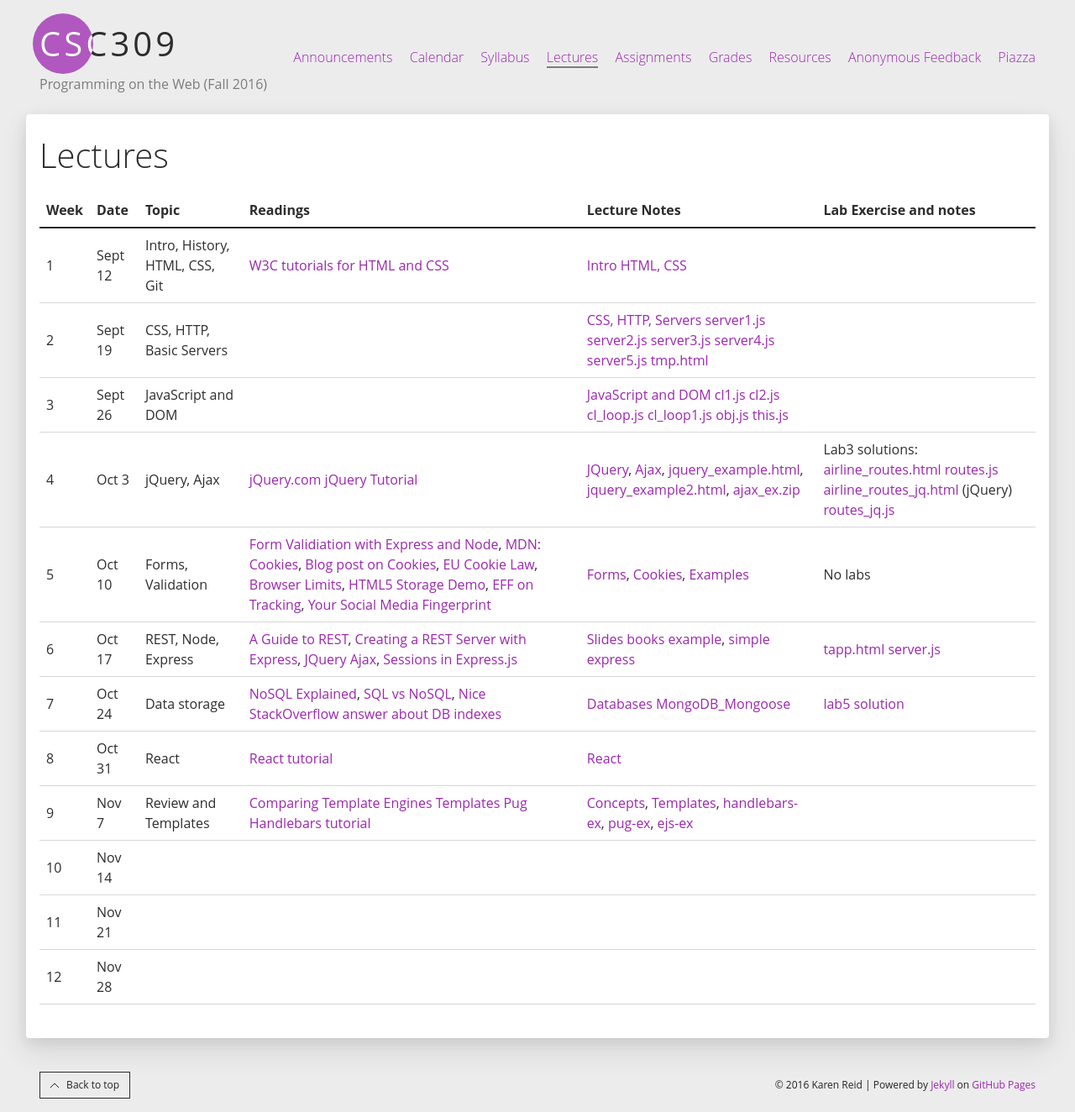
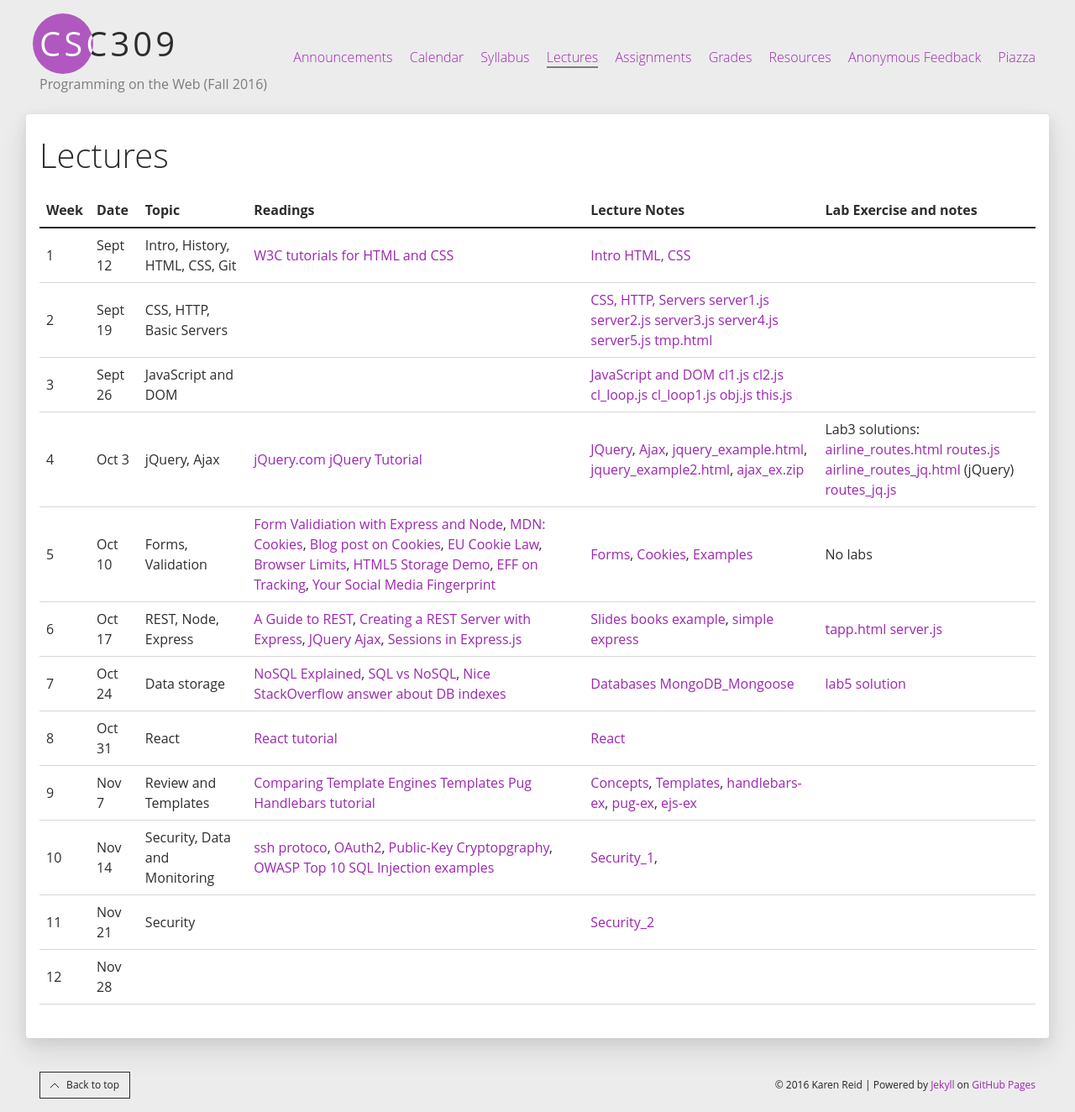
Before and after one commit to nigef/CSC309-Fall-2016.github.io, a Jekyll site: the page built from lectures.md, in a window 1280 px wide. Shown: the whole page at 84% size. Built offline with Jekyll 4.4.1, drawn with Linux system fonts in a browser that asks for light colours.

Commit message:
adding notes

```diff
--- a/lectures.md
+++ b/lectures.md
@@ -186,18 +186,26 @@ permalink: /lectures/
     <tr>
       <td>10</td>
       <td>Nov 14</td>
-      <td></td>
-      <td></td>
-      <td></td>
+      <td>Security, Data and Monitoring</td>
+      <td>
+          <a href="https://www.digitalocean.com/community/tutorials/understanding-the-ssh-encryption-and-connection-process">ssh protoco</a>,
+          <a href="https://www.digitalocean.com/community/tutorials/an-introduction-to-oauth-2">OAuth2</a>,
+          <a href="https://access.redhat.com/documentation/en-US/Red_Hat_Certificate_System/8.1/html/Deploy_and_Install_Guide/Introduction_to_Public_Key_Cryptography.html">Public-Key Cryptopgraphy</a>,
+          <a href="https://storage.googleapis.com/google-code-archive-downloads/v2/code.google.com/owasptop10/OWASP%20Top%2010%20-%202013.pdf">OWASP Top 10</a>
+          <a href="https://www.owasp.org/index.php/SQL_Injection_Prevention_Cheat_Sheet">SQL Injection examples</a>
+      </td>
+      <td><a href="/lectures/w10/Security.pdf">Security_1</a>,
+
+      </td>
       <td></td>
     </tr>
 
     <tr>
       <td>11</td>
       <td>Nov 21</td>
+      <td>Security </td>
       <td></td>
-      <td></td>
-      <td></td>
+      <td><a href="/lectures/w11/Security2.pdf">Security_2</a></td>
       <td></td>
     </tr>
 
```
Also changed, not shown: 2 other files.
